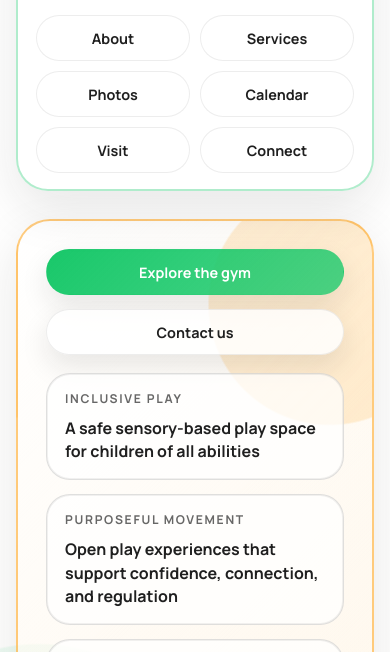
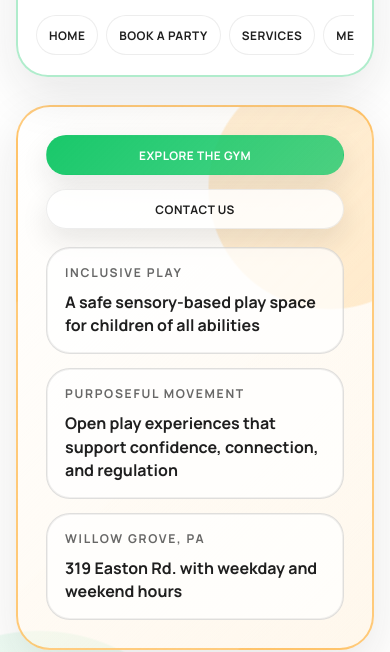
Before and after one commit to innergclaw/ownyourweb-landing, a website: page demos/strength-resilience-children-lounge.html in a window 390 px wide. Shown: the part 113-765 px from the top of the page. Drawn offline with nearby package versions, Linux system fonts and the light colour scheme.

Commit message:
Update SR Sensory Gym navigation

```diff
--- a/demos/strength-resilience-children-lounge.html
+++ b/demos/strength-resilience-children-lounge.html
@@ -104,7 +104,9 @@
     .nav-links {
       display: flex;
       flex-wrap: wrap;
-      gap: 10px;
+      justify-content: flex-end;
+      gap: 8px;
+      flex: 1 1 520px;
     }
 
     .nav-links a,
@@ -112,11 +114,13 @@
       display: inline-flex;
       align-items: center;
       justify-content: center;
-      min-height: 46px;
-      padding: 0 18px;
+      min-height: 40px;
+      padding: 0 12px;
       border-radius: 999px;
-      font-size: .9rem;
+      font-size: .74rem;
       font-weight: 700;
+      letter-spacing: .04em;
+      text-transform: uppercase;
     }
 
     .nav-links a {
@@ -617,11 +621,17 @@
       }
 
       .nav-links {
-        justify-content: center;
+        flex: 0 0 auto;
+        justify-content: flex-start;
+        align-items: center;
+        flex-wrap: nowrap;
+        overflow-x: auto;
+        padding-bottom: 4px;
+        -webkit-overflow-scrolling: touch;
       }
 
       .nav-links a {
-        flex: 1 1 140px;
+        flex: 0 0 auto;
       }
 
       .hero-actions {
@@ -651,17 +661,21 @@
       </a>
 
       <nav class="nav-links" aria-label="Primary">
-        <a href="#about">About</a>
+        <a href="#home">Home</a>
+        <a href="#visit">Book a Party</a>
         <a href="#experience">Services</a>
-        <a href="#photos">Photos</a>
-        <a href="#calendar">Calendar</a>
-        <a href="#visit">Visit</a>
-        <a href="#connect">Connect</a>
+        <a href="#visit">Memberships</a>
+        <a href="#calendar">Events</a>
+        <a href="#connect">Waiver</a>
+        <a href="#connect">Shop</a>
+        <a href="#connect">Gift Card</a>
+        <a href="#about">About Us</a>
+        <a href="#connect">FAQ's</a>
       </nav>
     </header>
 
     <main>
-      <section class="hero">
+      <section class="hero" id="home">
         <article class="panel hero-copy">
           <div class="hero-actions">
             <a class="button primary" href="#experience">Explore the gym</a>
```
